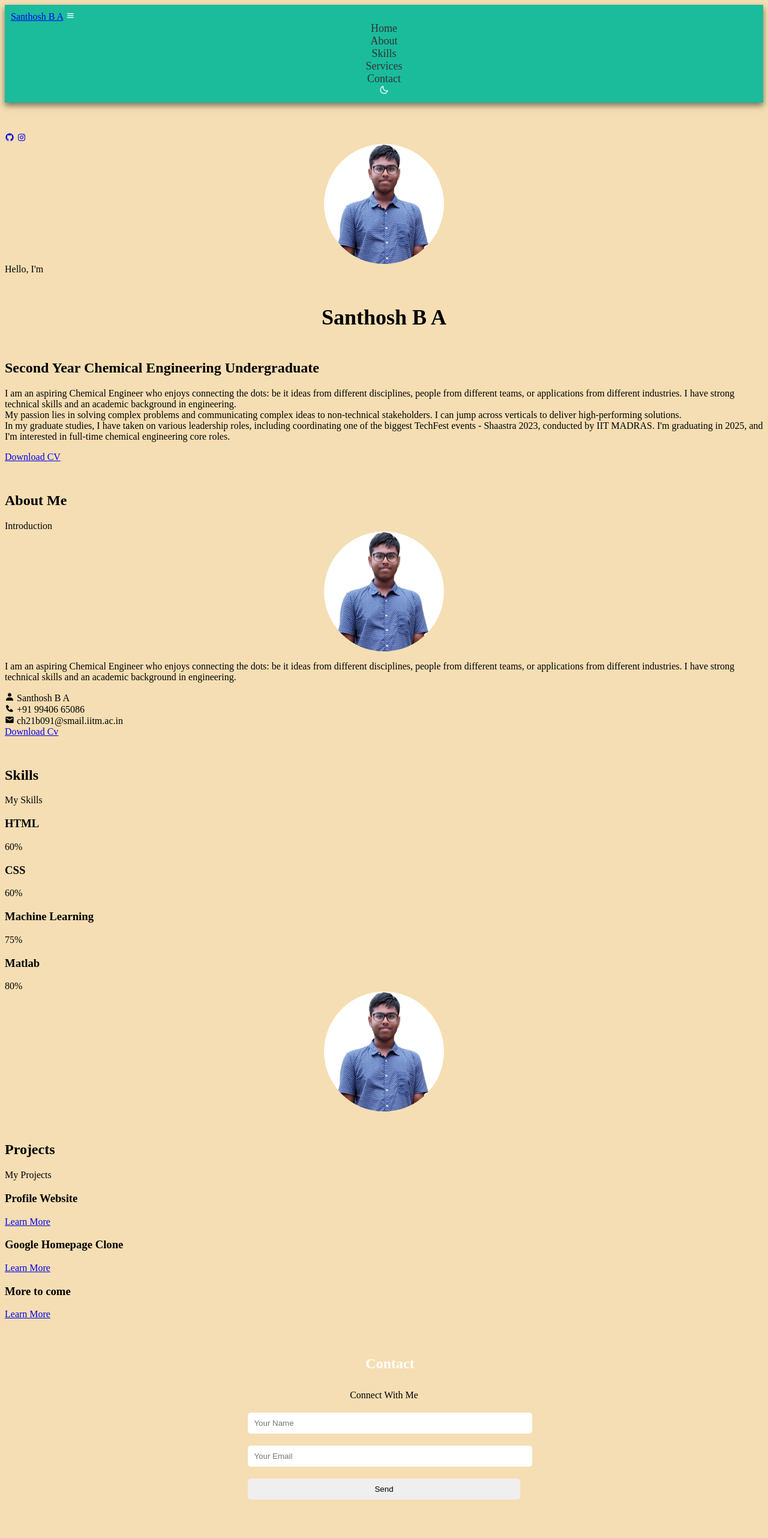
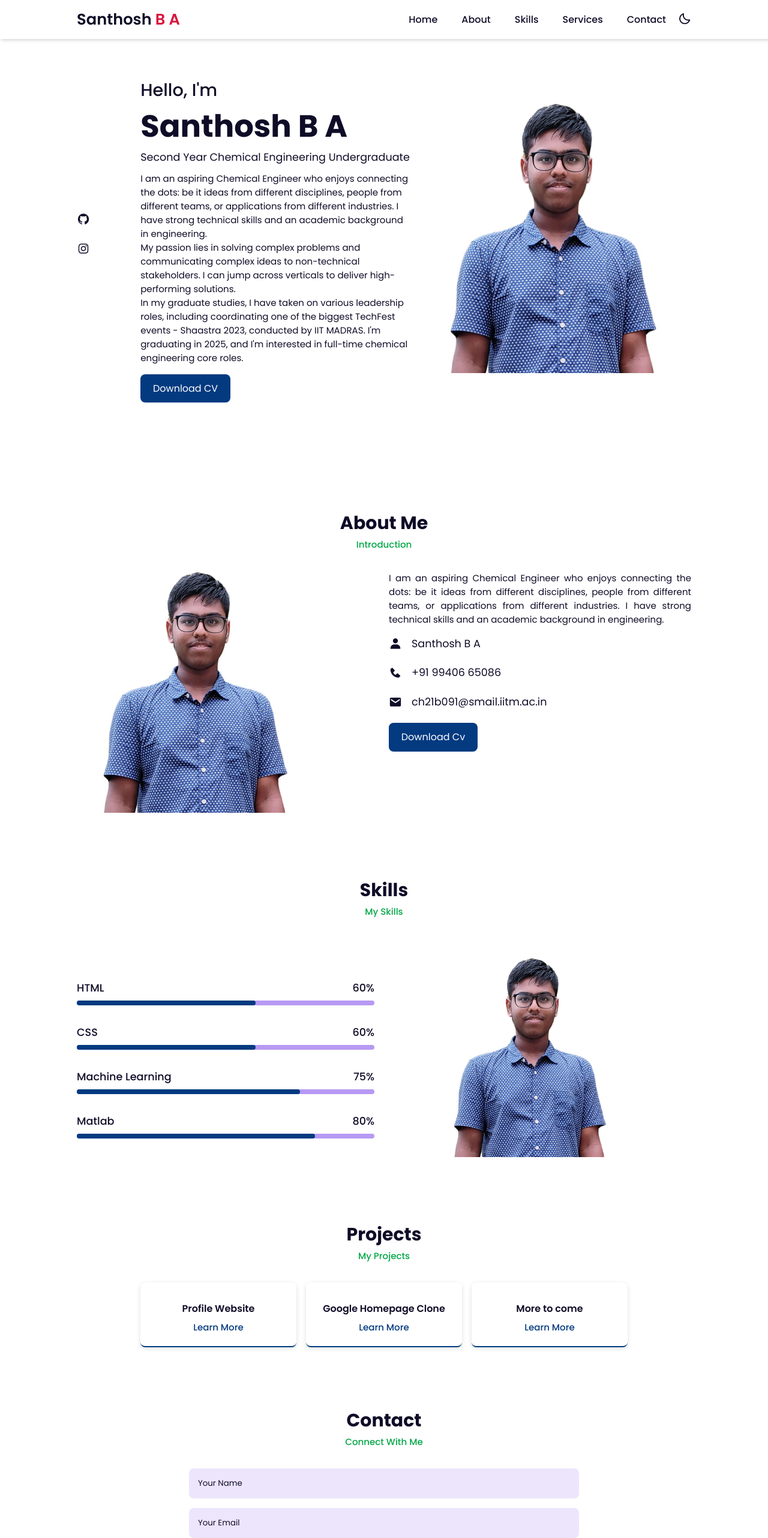
Before and after one commit to santocoder/homepage-santhoshba, a plain HTML site: page index.html in a window 1280 px wide. Shown: the top 2564 px of the page at 60% size. Drawn offline with nearby package versions, Linux system fonts and the light colour scheme; a script that the page names is missing.

Commit message:
Update website.css

```diff
--- a/website.css
+++ b/website.css
@@ -1,179 +1,549 @@
-/* Header Styles */
-header {
-    background-color: #1abc9c; /* turquoise */
-    color: #fff;
-    padding: 10px;
-    box-shadow: 0px 5px 10px rgba(0, 0, 0, 0.5); /* add a shadow effect */
+
+@import url("https://fonts.googleapis.com/css2?family=Poppins:wght@200;300;400;500;600;700&display=swap");
+
+* {
+  margin: 0;
+  padding: 0;
+  box-sizing: border-box;
+  list-style: none;
+  text-decoration: none;
+  scroll-behavior: smooth;
+  scroll-padding-top: 2rem;
+  font-family: "Poppins", sans-serif;
 }
 
-nav ul {
-    list-style: none;
-    margin: 0;
-    padding: 0;
-}
-
-nav ul li {
-    display: inline-block;
-    margin-right: 20px;
-}
-
-nav ul li a {
-    color: #ffffff;
-    text-decoration: none;
-    font-size: 18px;
-}
-
-/* Main Content Styles */
-main {
-    max-width: 800px;
-    margin: 0 auto;
+:root {
+  --main-color: #033a80;
+  --bg-color: #fff;
+  --text-color: #0f0c27;
+  --hover: hsl(260, 100%, 51%);
+  --big-font: 3.2rem;
+  --medium-font: 1.8rem;
+  --p-font: 0.941rem;
 }
 
 section {
-    margin: 50px 0;
+  padding: 50px 10%;
 }
 
-section h1 {
-    font-size: 36px;
-    text-align: center;
-    padding: 20px 0;
+body.active {
+  --text-color: #fff;
+  --bg-color: #0f0c27;
 }
 
-img {
-    border-radius: 50%;
-    width: 200px;
-    height: 200px;
-    display: block;
-    margin: 0 auto;
+body {
+  background: var(--bg-color);
+  color: var(--text-color);
 }
 
-ul {
-    list-style: none;
-    margin: 0;
-    padding: 0;
-    text-align: center;
+*::selection {
+  color: var(--bg-color);
+  background: var(--main-color);
 }
 
-li a {
-    text-decoration: none;
-    color: #333;
-    font-size: 18px;
+.heading {
+  text-align: center;
 }
 
-/* About Me Section Styles */
-.about-me {
-    text-align: center;
+.heading h2 {
+  font-size: 30px;
 }
 
-.about-me h1,
-.skills h1,
-.projects h1,
-.contact h1 {
-    background-color: #ff7f50; /* coral */
-    color: #fff;
-    padding: 10px;
+.heading span {
+  font-size: var(--p-font);
+  color: rgb(2, 166, 70);
 }
 
-.about-me p {
-    font-size: 24px;
-    margin-top: 20px;
-    padding: 20px;
-    background-color: #f5deb3; /* wheat */
-    color: #333;
-    border-radius: 5px;
+header {
+  position: fixed;
+  width: 100%;
+  top: 0;
+  right: 0;
+  z-index: 1000;
+  display: flex;
+  align-items: center;
+  justify-content: space-between;
+  background: var(--bg-color);
+  padding: 13px 10%;
+  transition: 0.2s;
+  box-shadow: -3px -3px 7px #ffffff73,
+    2px 2px 5px rgba(94, 104, 121, 0.288);
 }
 
-.skills li {
-    background-color: #f5deb3;
-    border-radius: 5px;
-    padding: 20px;
-    margin: 10px;
-    text-align: center;
-    width: 735px;
-    border: 1px solid #ddd; /* add a light gray border */
+header.shadow {
+  box-shadow: 0 0 4px rgb(14 55 54 / 15%);
 }
 
-/* Projects Section Styles */
-.projects {
-    display: flex;
-    flex-wrap: wrap;
-    justify-content: center;
+.logo {
+  font-size: 1.61rem;
+  font-weight: 600;
+  color: var(--text-color);
 }
 
-.projects h2 {
-    background-color: #ff7f50;
-    color: #fff;
-    padding: 10px;
-    width: 100%;
-    text-align: center;
+.logo span {
+  font-size: 1.61rem;
+  font-weight: 600;
+  color: crimson;
 }
 
-.projects-container {
-    display: flex;
-    flex-direction: column;
-    align-items: center;
-    margin-top: 20px;
+.navbar {
+  display: flex;
 }
 
-.projects-container li {
-    background-color: #f5deb3;
-    border-radius: 5px;
-    padding: 20px;
-    margin: 10px;
-    text-align: center;
-    width: 735px;
+.navbar a {
+  font-size: 1rem;
+  padding: 10px 20px;
+  color: var(--text-color);
+  font-weight: 500;
 }
 
-.projects-container li a {
-    color: #fff;
-    font-size: 24px;
+.navbar a:hover {
+  color: var(--hover);
+}
+
+#menu-icon {
+  font-size: 24px;
+  cursor: pointer;
+  z-index: 10001;
+  display: none;
+}
+
+#darkmode {
+  font-size: 22px;
+  cursor: pointer;
+}
+
+.home {
+  position: relative;
+  width: 100%;
+  min-height: 100vh;
+  display: grid;
+  grid-template-columns: 0.2fr 1fr 1fr;
+  align-items: center;
+  gap: 1rem;
+}
+
+.home-img {
+  order: 3;
+}
+
+.home-img img {
+  width: 100%;
+}
+
+.home-text span {
+  font-size: var(--medium-font);
+  font-weight: 500;
+}
+
+.home-text h1 {
+  font-size: var(--big-font);
+}
+
+.home-text h2 {
+  font-size: 1.1rem;
+  font-weight: 400;
+}
+
+.home-text p {
+  font-size: var(--p-font);
+  font-weight: 400;
+  margin: 0.7rem 0 1rem;
+}
+
+.social {
+  display: flex;
+  flex-direction: column;
+}
+
+.social a {
+  margin-bottom: 1rem;
+  font-size: 22px;
+  color: var(--text-color);
+}
+
+.social a:hover {
+  color: var(--hover);
+}
+
+.btn {
+  display: inline-block;
+  background: var(--main-color);
+  color: #fff;
+  padding: 0.7rem 1.3rem;
+  border-radius: 0.5rem;
+}
+
+.btn:hover {
+  background: var(--hover);
 }
 
 
-/* Contact Section Styles */
-.contact {
-    text-align: center;
+.about-container {
+  display: grid;
+  grid-template-columns: repeat(2, 1fr);
+  gap: 1rem;
+  margin-top: 2rem;
 }
 
-.contact h2 {
-    background-color: #f5deb3;
-    color: #fff;
-    padding: 10px;
-    width: 100%;
-    text-align: center;
+.about-img img {
+  width: 80%;
+  border-radius: 0.5rem;
 }
 
-.contact form {
-    display: inline-block;
-    text-align: left;
-    margin-top: 20px;
+.about-text p {
+  font-size: var(--p-font);
+  font-weight: 400;
+  text-align: justify;
+}
+
+.information {
+  margin: 1rem 0 1.4rem;
+}
+
+.information .info-box {
+  display: flex;
+  align-items: center;
+  margin-bottom: 1.4rem;
+}
+
+.information .info-box .bx {
+  font-size: 22px;
+}
+
+.information .info-box span {
+  font-weight: 400;
+  margin-left: 1rem;
+}
+
+.skills-container {
+  display: grid;
+  grid-template-columns: repeat(2, 1fr);
+  align-items: center;
+  gap: 2rem;
+  margin-top: 4rem;
+}
+
+.skills-img img {
+  width: 80%;
+  padding-left: 4rem;
+  object-position: center;
+}
+
+.bars-box {
+  position: relative;
+  display: flex;
+  justify-content: space-between;
+  align-items: center;
+  padding: 1rem 0;
+  margin-bottom: 1rem;
+}
+
+.bars-box h3,
+span {
+  font-size: 1.1rem;
+  font-weight: 500;
+}
+
+.light-bar {
+  position: absolute;
+  bottom: 0;
+  left: 0;
+  width: 100%;
+  height: 0.5rem;
+  background: hsla(260, 100%, 44%, 0.4);
+  border-radius: 0.5rem;
+}
+
+.percent-bar {
+  position: absolute;
+  bottom: 0;
+  left: 0;
+  height: 0.5rem;
+  background: var(--main-color);
+  border-radius: 0.5rem;
+}
+
+.html-bar {
+  width: 60%;
+}
+
+.css-bar {
+  width: 60%;
+}
+
+.js-bar {
+  width: 75%;
+}
+
+.react-bar {
+  width: 80%;
+}
+
+.services-content {
+  display: grid;
+  grid-template-columns: repeat(auto-fit, minmax(200px, auto));
+  justify-content: center;
+  gap: 1rem;
+  margin-top: 2rem;
+}
+
+.services-box {
+  padding: 20px;
+  width: 260px;
+  display: flex;
+  flex-direction: column;
+  align-items: center;
+  text-align: center;
+  border-radius: 0.5rem;
+  border-bottom: 2px solid var(--main-color);
+  box-shadow: 0 2px 7px rgb(14 55 54 / 15%);
+}
+
+.services-box:hover {
+  background-color: #02225a;
+}
+
+.services-box h3 {
+  font-size: 1rem;
+  font-weight: 600;
+  margin: 0.7rem 0 0.4rem;
+}
+
+.services-box:hover h3 {
+  color: #fff;
+}
+
+.services-box a {
+  color: var(--main-color);
+  font-size: var(--p-font);
+  font-weight: 500;
+}
+
+.services-box:hover a {
+  color: #8b8a8f;
+}
+
+.contact-form {
+  display: grid;
+  place-items: center;
+  margin-top: 2rem;
+}
+
+.contact-form form {
+  display: flex;
+  flex-direction: column;
+  width: 650px;
+}
+
+form input,
+textarea {
+  padding: 15px;
+  border-radius: 0.5rem;
+  width: 100%;
+  border: none;
+  outline: none;
+  background: hsla(260, 100%, 44%, 0.1);
+  margin-bottom: 1rem;
+  color: var(--text-color);
+}
+
+form input::placeholder,
+textarea::placeholder {
+  color: var(--text-color);
+}
+
+form textarea {
+  resize: none;
+  height: 200px;
+}
+
+.contact-button {
+  width: 160px;
+  cursor: pointer;
+  background: #2768d9;
+  color: #fff;
+  justify-content: center;
+  text-transform: uppercase;
+  letter-spacing: 1px;
+  margin-left: 35%;
+}
+
+.contact-button:hover {
+  background: var(--hover);
+}
+
+.footer {
+  display: grid;
+  place-items: center;
+  padding: 20px;
+  color: #000;
+}
+
+.footer h2 {
+  font-size: 1.5rem;
+  margin-bottom: 1.6rem;
+  color: var(--text-color)
+}
+
+.footer-social a i {
+  color: rgb(10, 26, 208);
+  font-size: 25px;
+  margin-left: 10px;
+  text-align: center;
+  line-height: 40px;
+  background-color: #fff;
+  border-radius: 50%;
+  width: 40px;
+  height: 40px;
+}
+
+.copyright {
+  padding: 20px;
+  background: var(--main-color);
+  text-align: center;
+  color: #fff;
+}
+
+.copyright a {
+  color: #22cf91;
+}
+
+/* For Mobile */
+@media (max-width: 991px) {
+  header {
+    padding: 18px 4%;
   }
 
-  .contact label {
-    display: block;
-    font-size: 18px;
-    margin-bottom: 5px;
+  section {
+    padding: 50px 4%;
+  }
+}
+
+@media (max-width: 881px) {
+  :root {
+    --big-font: 2.7rem;
+    --medium-font: 1.4rem;
+  }
+}
+
+@media (max-width: 768px) {
+  :root {
+    --big-font: 2.4rem;
+    --medium-font: 1.2rem;
   }
 
-.contact input,
-.contact textarea {
-    width: 100%;
-    padding: 10px;
-    margin-bottom: 20px;
-    border-radius: 5px;
-    border: none;
+  header {
+    padding: 11px 4%;
+  }
+
+  #menu-icon {
+    display: initial;
+    color: var(--text-color);
+  }
+
+  header .navbar {
+    position: absolute;
+    top: -500px;
+    left: 0;
+    right: 0;
+    display: flex;
+    flex-direction: column;
+    background: var(--bg-color);
+    box-shadow: 0 4px 4px rgb(0 0 0 / 10%);
+    transition: 0.2s ease;
+    text-align: center;
+  }
+
+  .navbar.active {
+    top: 100%;
+  }
+
+  .navbar a {
+    padding: 1.5rem;
+    display: block;
+    background: var(--bg-color);
+  }
+
+  #darkmode {
+    position: absolute;
+    top: 1.4rem;
+    right: 2rem;
+  }
+
+  .scroll-down {
+    display: none;
+  }
+
+  .home {
+    grid-template-columns: 0.5fr 3fr;
+  }
+
+  .home-text {
+    grid-column: 1/3;
+    padding-left: 1.4rem;
+  }
+
+  .home-img {
+    order: initial;
+  }
+
+  .about-container {
+    grid-template-columns: 1fr;
+  }
+
+  .about-img {
+    display: flex;
+    justify-content: center;
+  }
+
+  .skills-container {
+    grid-template-columns: 1fr;
+  }
+
+  .skills-img img {
+    padding-left: 0;
+  }
+
+  .skills-img {
+    padding-top: 2rem;
+    display: flex;
+    justify-content: center;
+  }
+
+  .contact-form form {
+    width: 300px;
+  }
+
+  .contact-button {
+    margin-left: 25%;
+  }
 }
 
-.contact input[type="submit"] {
-    background-color: #344ab5;
-    color: #fff;
-    border: none;
-    border-radius: 5px;
-    padding: 10px 20px;
-    cursor: pointer;
+@media (max-width: 340px) {
+  :root {
+    --big-font: 1.7rem;
+    --medium-font: 1.1rem;
+  }
+
+  .home-text span {
+    font-size: 1rem;
+  }
+
+  .home-text h2 {
+    font-size: 0.9rem;
+    font-weight: 500;
+  }
+
+  .information .info-box span {
+    font-size: 1rem;
+  }
+
+  .contact-form form {
+    width: 300px;
+  }
+
+  .contact-button {
+    margin-left: 25%;
+  }
 }
-
-body {
-     background-color: #f5deb3;
-     font-family: "Times New Roman", Times, serif;
-    }
```
